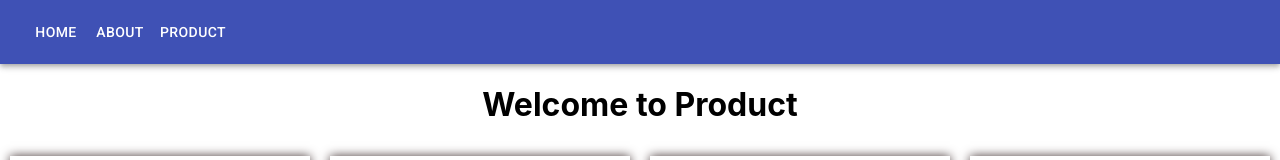
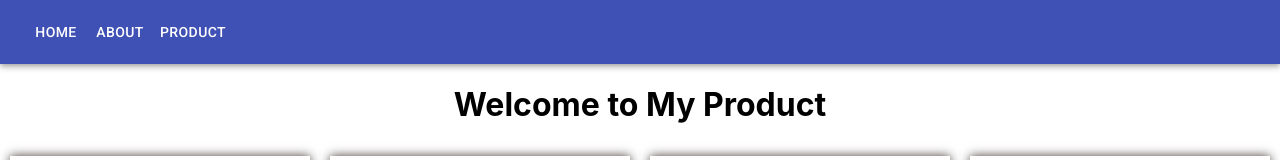
Before and after one commit to unaisshazan/React-Routing, a React (Create React App) app: page /product in a window 1280 px wide. Shown: the top 160 px of the page. Built offline with nearby package versions, Linux system fonts and the light colour scheme.

Commit message:
Update Product.js

```diff
--- a/src/Components/Product.js
+++ b/src/Components/Product.js
@@ -1,3 +1,4 @@
+
 import React from 'react';
 import { Link } from 'react-router-dom';
 import Shoes from './../shoes.json';
@@ -6,7 +7,7 @@ function Product() {
 
     return (
         <div>
-            <h1>Welcome to Product</h1>
+            <h1>Welcome to My Product</h1>
             <div className="productContainer">
                 {Object.keys(Shoes).map(keyName=>{
                     const shoe = Shoes[keyName];
```
